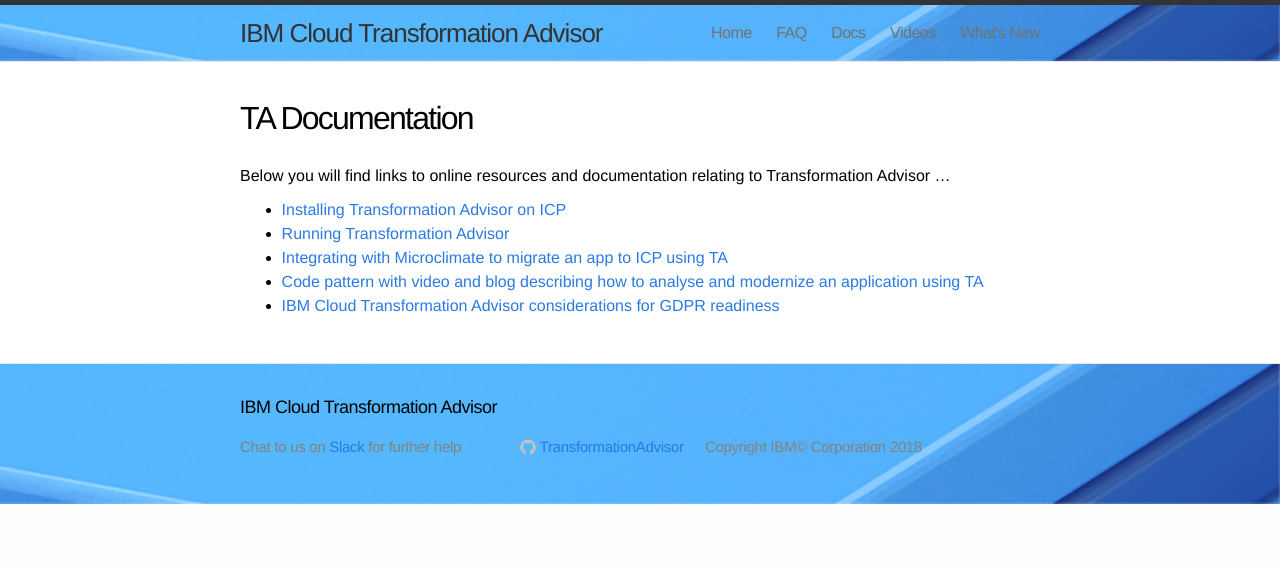
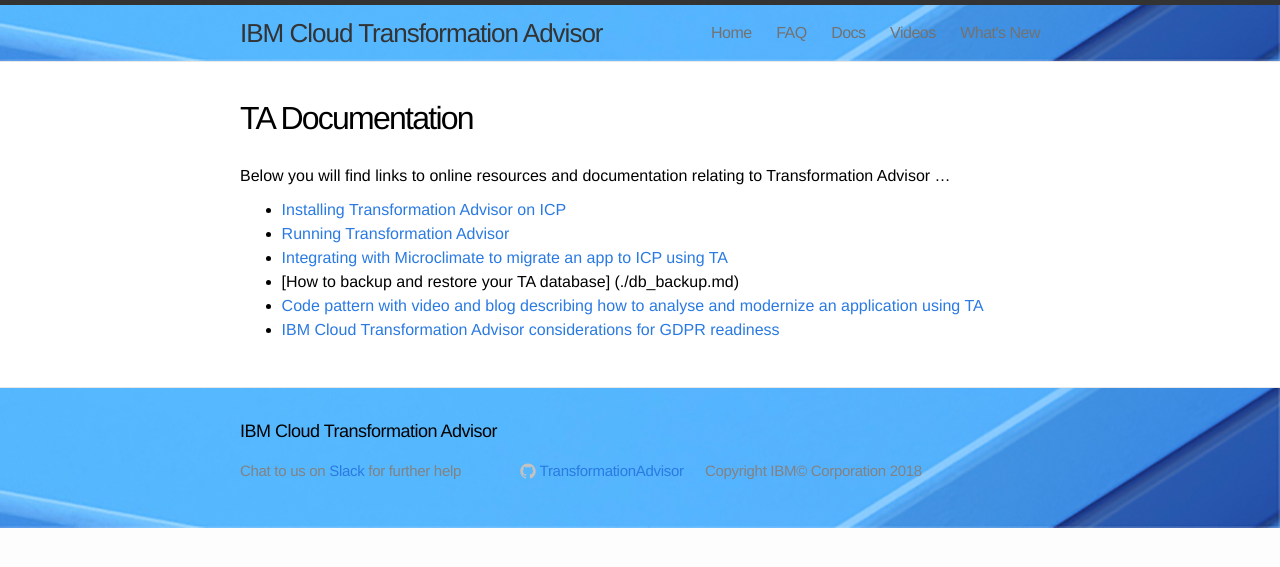
Before and after one commit to TransformationAdvisor/TA.github.io, a Jekyll site: the page built from doc/index.md, in a window 1280 px wide. Shown: the top 567 px of the page. Built offline with Jekyll 4.4.1, drawn with Linux system fonts in a browser that asks for light colours.

Commit message:
Update index.md

```diff
--- a/doc/index.md
+++ b/doc/index.md
@@ -8,5 +8,6 @@
 - [Installing Transformation Advisor on ICP](https://developer.ibm.com/recipes/tutorials/deploying-transformation-advisor-into-ibm-cloud-private/)
 - [Running Transformation Advisor](https://developer.ibm.com/recipes/tutorials/using-the-transformation-advisor-on-ibm-cloud-private/)
 - [Integrating with Microclimate to migrate an app to ICP using TA](https://developer.ibm.com/recipes/tutorials/transformation-advisor/)
+- [How to backup and restore your TA database] (./db_backup.md)
 - [Code pattern with video and blog describing how to analyse and modernize an application using TA](https://developer.ibm.com/patterns/app-modernization-transformation-advisor-cloud-private/)
 - [IBM Cloud Transformation Advisor considerations for GDPR readiness](./gdpr.md)
```
